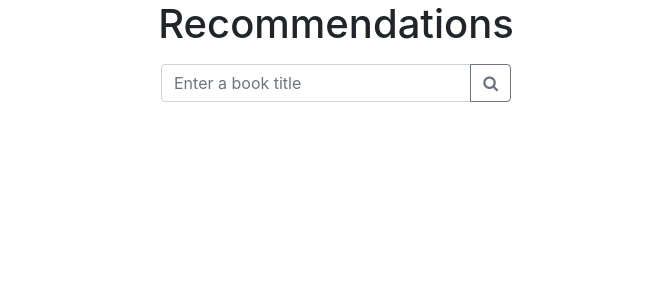
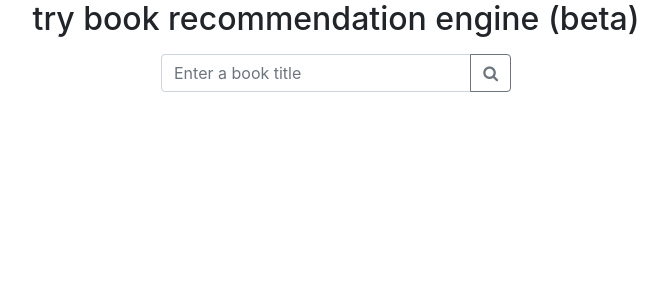
Before and after one commit to trejoramiro/kinstor-ui, an Angular app: page / in a window 1280 px wide. Shown: the top 300 px of the page, without its empty margins (304-972 px from the left). Built offline with nearby package versions, Linux system fonts and the light colour scheme.

Commit message:
remove dummy data

```diff
--- a/src/app/book-grid/book-grid.component.html
+++ b/src/app/book-grid/book-grid.component.html
@@ -1,6 +1,6 @@
 <div class="container">
     <div class="row justify-content-center">
-        <h1>Recommendations</h1>
+        <h2>try book recommendation engine <span>(beta)</span></h2>
     </div>
     <div class="row justify-content-center">
         <div class="input-group col-md-4 rec-search-bar">
--- a/src/app/book-grid/book-grid.component.ts
+++ b/src/app/book-grid/book-grid.component.ts
@@ -28,18 +28,17 @@ export class BookGridComponent implements OnInit {
     }
 
     this.hideSpinner = false;
-    this.searchResults = this.bookService.getDummyData();
 
     this.bookService.getBooks(this.bookTitle).subscribe({
       next: books => {
-        console.log('**' , JSON.parse(books));
+        console.log('***' , JSON.parse(books));
         let parsedBooks = JSON.parse(books);
         parsedBooks.map((book) => {
           book.ImageUrl = `http://covers.openlibrary.org/b/isbn/0${book.ISBN}-L.jpg`;
         })
         this.searchResults = this.searchResults.concat(parsedBooks);
         this.hideSubTitle = false;
-        this.showZeroResults = (this.searchResults.length === 0);
+        // this.showZeroResults = (this.searchResults.length === 0);
         this.hideSpinner = true;
       },
       error: err => {
```
Also changed, not shown: 4 other files (tests, documents, lock files or other folders).
